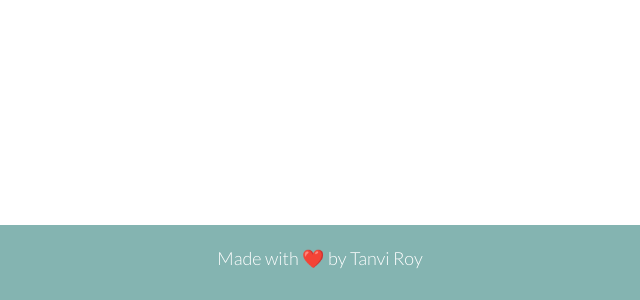
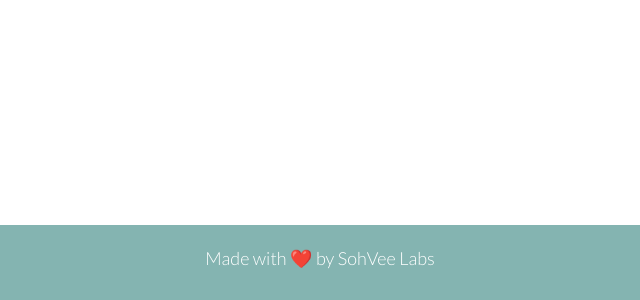
Before and after one commit to tanviroy/TWWWE, a plain HTML site: page index.html in a window 1280 px wide. Shown: the part 2081-2381 px from the top of the page, 320-960 px from the left. Drawn offline with nearby package versions, Linux system fonts and the light colour scheme.

```diff
--- a/index.html
+++ b/index.html
@@ -180,7 +180,7 @@
 <footer class="page-footer" style="background-color: #84b4b1; height: 75px">
   <center>
     <div class="container" style="font-size: large; color: white">
-    <b>Made with ❤️ by Tanvi Roy</b>
+    <b>Made with ❤️ by SohVee Labs</b>
     </div>
   </center>
 </footer>
```
